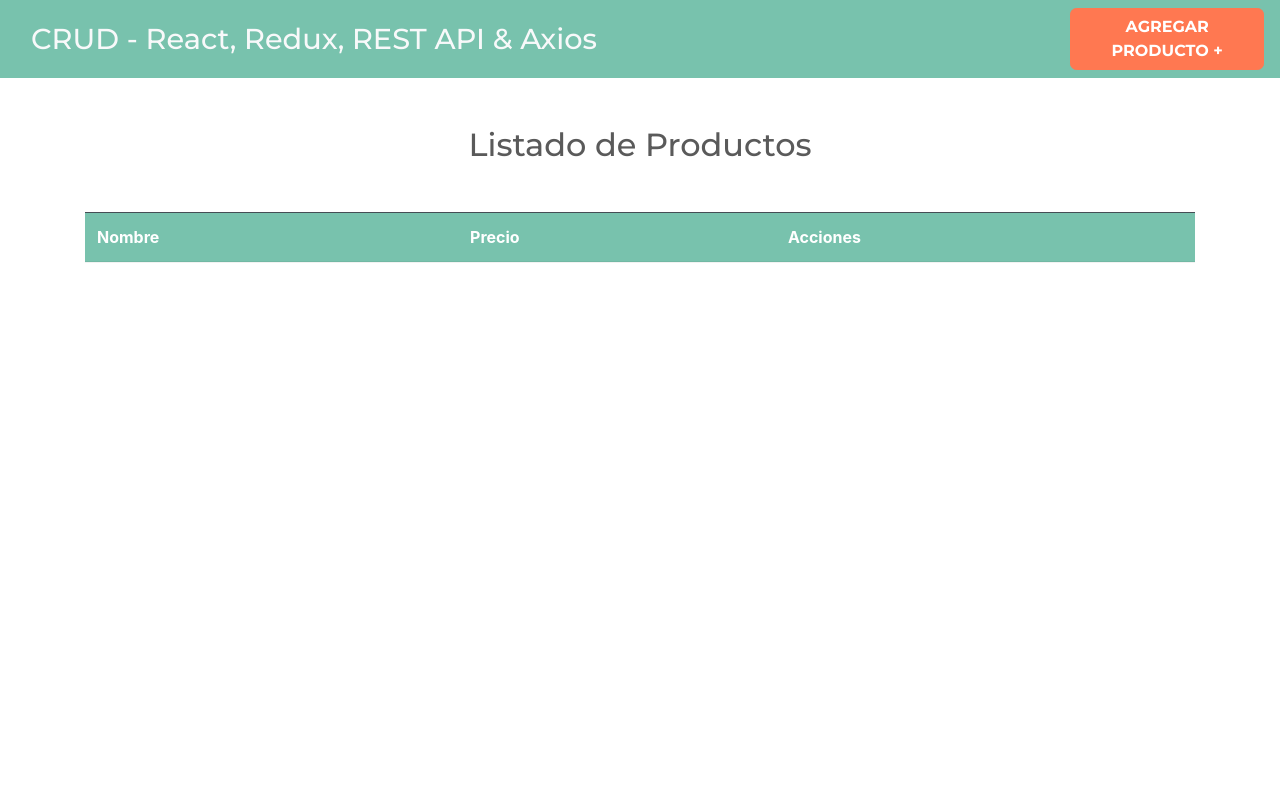
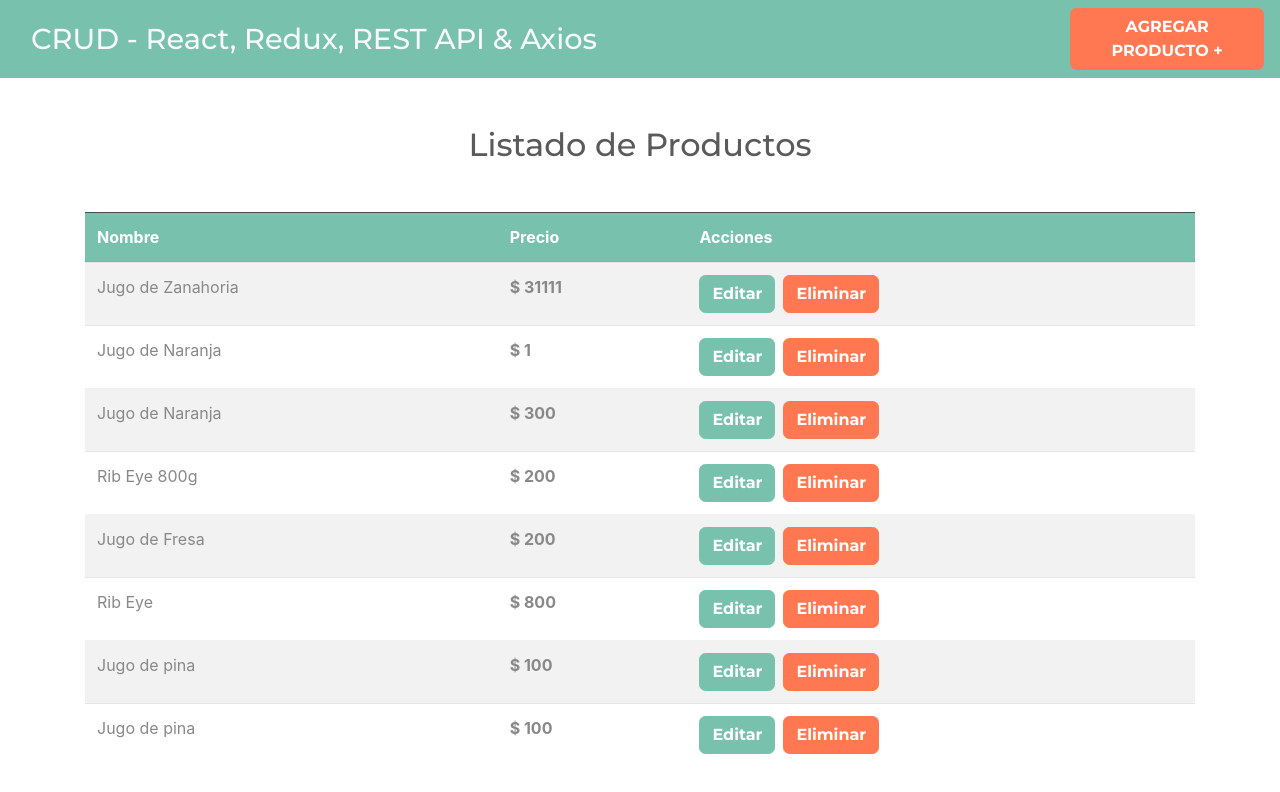
Before and after one commit to maerd19/react-redux-crud, a React (Create React App) app: page / in a window 1280 px wide. Shown: the top 792 px of the page. Built offline with nearby package versions, Linux system fonts and the light colour scheme; data requests are answered from the project's data file.

Commit message:
Obtener los productos de la API

```diff
--- a/src/actions/productoActions.js
+++ b/src/actions/productoActions.js
@@ -2,17 +2,20 @@ import {
   AGREGAR_PRODUCTO,
   AGREGAR_PRODUCTO_EXITO,
   AGREGAR_PRODUCTO_ERROR,
+  COMENZAR_DESCARGA_PRODUCTOS,
+  DESCARGA_PRODUCTOS_EXITO,
+  DESCARGA_PRODUCTOS_ERROR,
 } from "./../types";
 import clienteAxios from "./../config/axios";
 import Swal from "sweetalert2";
 
-// Crear nuevos productod
+// Crear nuevos productos
 export function crearNuevoProductoAction(producto) {
   return async (dispatch) => {
     dispatch(agregarProducto());
 
     try {
-      // Insertar en la APi
+      // Insertar en la API
       await clienteAxios.post("/hola", producto);
 
       // Si todo sale bien, actualizar el state
@@ -50,3 +53,32 @@ const agregarProductoError = (estado) => ({
   type: AGREGAR_PRODUCTO_ERROR,
   payload: estado,
 });
+
+// Descargar los productos de la BD's
+export function obtenerProductosAction() {
+  return async (dispatch) => {
+    dispatch(descargarProductos());
+
+    try {
+      const respuesta = await clienteAxios.get("/productos");
+      dispatch(descargaProductosExitosa(respuesta.data));
+    } catch (error) {
+      dispatch(descargaProductosError());
+    }
+  };
+}
+
+const descargarProductos = () => ({
+  type: COMENZAR_DESCARGA_PRODUCTOS,
+  payload: true,
+});
+
+const descargaProductosExitosa = (productos) => ({
+  type: DESCARGA_PRODUCTOS_EXITO,
+  payload: productos,
+});
+
+const descargaProductosError = () => ({
+  type: DESCARGA_PRODUCTOS_ERROR,
+  payload: true,
+});
--- /dev/null
+++ b/src/components/Producto.jsx
@@ -0,0 +1,25 @@
+import React from "react";
+import { Link } from "react-router-dom";
+
+const Producto = ({ producto }) => {
+  const { nombre, precio, id } = producto;
+  return (
+    <tr>
+      <td>{nombre}</td>
+      <td>
+        {" "}
+        <span className="font-weight-bold"> $ {precio} </span>{" "}
+      </td>
+      <td className="acciones">
+        <Link to={`productos/editar/${id}`} className="btn btn-primary mr-2">
+          Editar
+        </Link>
+        <button type="button" className="btn btn-danger">
+          Eliminar
+        </button>
+      </td>
+    </tr>
+  );
+};
+
+export default Producto;
--- a/src/components/Productos.jsx
+++ b/src/components/Productos.jsx
@@ -1,9 +1,35 @@
-import React from "react";
+import React, { useEffect } from "react";
+import Producto from "./Producto";
+
+// Redux
+import { useSelector, useDispatch } from "react-redux";
+import { obtenerProductosAction } from "./../actions/productoActions";
 
 const Productos = () => {
+  const dispatch = useDispatch();
+
+  useEffect(() => {
+    // Consultar la API
+    const cargarProductos = () => dispatch(obtenerProductosAction());
+    cargarProductos();
+  }, []);
+
+  // Obtener State
+  const productos = useSelector((state) => state.productos.productos);
+  const error = useSelector((state) => state.productos.error);
+  const cargando = useSelector((state) => state.productos.loading);
+
   return (
     <>
       <h2 className="text-center my-5">Listado de Productos</h2>
+
+      {error && (
+        <p className="font-weight-bold alert alert-danger text-center mt-4">
+          Hubo un error
+        </p>
+      )}
+
+      {cargando && <p className="text-center">Cargando...</p>}
 
       <table className="table table-striped">
         <thead className="bg-primary table-dark">
@@ -13,7 +39,13 @@ const Productos = () => {
             <th scope="col">Acciones</th>
           </tr>
         </thead>
-        <tbody></tbody>
+        <tbody>
+          {productos.length === 0
+            ? "No hay productos"
+            : productos.map((producto) => (
+                <Producto key={producto.id} producto={producto} />
+              ))}
+        </tbody>
       </table>
     </>
   );
--- a/src/reducers/productosReducer.js
+++ b/src/reducers/productosReducer.js
@@ -2,6 +2,9 @@ import {
   AGREGAR_PRODUCTO,
   AGREGAR_PRODUCTO_EXITO,
   AGREGAR_PRODUCTO_ERROR,
+  COMENZAR_DESCARGA_PRODUCTOS,
+  DESCARGA_PRODUCTOS_EXITO,
+  DESCARGA_PRODUCTOS_ERROR,
 } from "./../types";
 
 // Cada reducer tiene su propio state
@@ -14,6 +17,7 @@ const initialState = {
 export default function (state = initialState, action) {
   switch (action.type) {
     case AGREGAR_PRODUCTO:
+    case COMENZAR_DESCARGA_PRODUCTOS:
       return {
         ...state,
         loading: action.payload,
@@ -27,11 +31,19 @@ export default function (state = initialState, action) {
       };
 
     case AGREGAR_PRODUCTO_ERROR:
+    case DESCARGA_PRODUCTOS_ERROR:
       return {
         ...state,
         loading: false,
         error: action.payload,
       };
+    case DESCARGA_PRODUCTOS_EXITO:
+      return {
+        ...state,
+        loading: false,
+        error: null,
+        productos: action.payload,
+      };
     default:
       return state;
   }
--- a/src/types/index.js
+++ b/src/types/index.js
@@ -1,3 +1,7 @@
 export const AGREGAR_PRODUCTO = "AGREGAR_PRODUCTO";
 export const AGREGAR_PRODUCTO_EXITO = "AGREGAR_PRODUCTO_EXITO";
 export const AGREGAR_PRODUCTO_ERROR = "AGREGAR_PRODUCTO_ERROR";
+
+export const COMENZAR_DESCARGA_PRODUCTOS = "COMENZAR_DESCARGA_PRODUCTOS";
+export const DESCARGA_PRODUCTOS_EXITO = "DESCARGA_PRODUCTOS_EXITO";
+export const DESCARGA_PRODUCTOS_ERROR = "DESCARGA_PRODUCTOS_ERROR";
```
